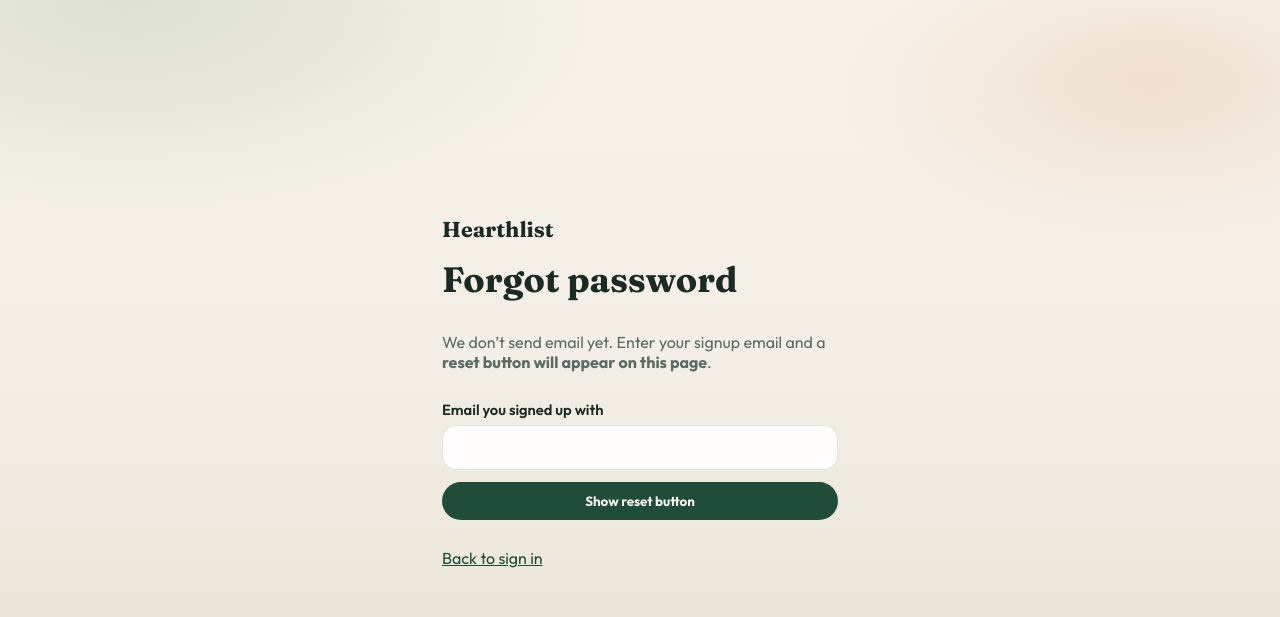
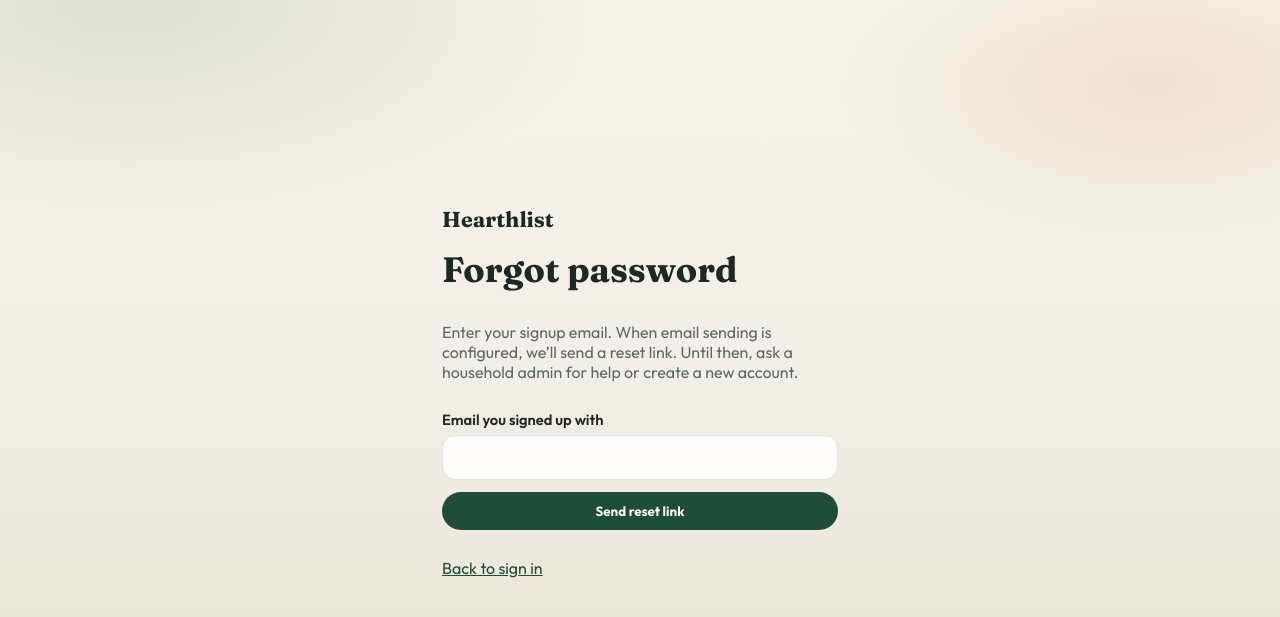
Before and after one commit to akite2fly-cyber/hearthlist, a Flask app: page /forgot-password in a window 1280 px wide. Shown: the top 617 px of the page. Run offline with Flask 3, Linux system fonts and the light colour scheme.

Commit message:
Harden auth: email-only password resets and safer billing hooks.
EOF

Co-authored-by: Cursor <cursoragent@cursor.com>

```diff
--- a/app.py
+++ b/app.py
@@ -6,9 +6,11 @@ import json
 import os
 import re
 import secrets
+import smtplib
 import sqlite3
 import string
 from datetime import date, datetime, timedelta, timezone
+from email.message import EmailMessage
 from functools import wraps
 from pathlib import Path
 from typing import Any
@@ -74,6 +76,12 @@ def ensure_env() -> dict[str, str]:
         "STRIPE_WEBHOOK_SECRET",
         "STRIPE_PRICE_MONTHLY",
         "STRIPE_PRICE_YEARLY",
+        "SMTP_HOST",
+        "SMTP_PORT",
+        "SMTP_USER",
+        "SMTP_PASSWORD",
+        "SMTP_FROM",
+        "SMTP_USE_TLS",
     ):
         raw = os.environ.get(key)
         if raw:
@@ -542,6 +550,55 @@ def create_reset_token(user_id: int) -> str:
     return token
 
 
+def smtp_configured() -> bool:
+    return bool((os.environ.get("SMTP_HOST") or "").strip() and (os.environ.get("SMTP_FROM") or "").strip())
+
+
+def send_reset_email(to_email: str, reset_url: str) -> bool:
+    """Send a password-reset email when SMTP env vars are set. Returns True on success."""
+    host = (os.environ.get("SMTP_HOST") or "").strip()
+    from_addr = (os.environ.get("SMTP_FROM") or "").strip()
+    if not host or not from_addr:
+        return False
+    port = int((os.environ.get("SMTP_PORT") or "587").strip() or "587")
+    user = (os.environ.get("SMTP_USER") or "").strip()
+    password = os.environ.get("SMTP_PASSWORD") or ""
+    use_tls = (os.environ.get("SMTP_USE_TLS") or "1").strip().lower() not in ("0", "false", "no")
+
+    msg = EmailMessage()
+    msg["Subject"] = "Reset your Hearthlist password"
+    msg["From"] = from_addr
+    msg["To"] = to_email
+    msg.set_content(
+        "Use this link to set a new Hearthlist password (expires in 1 hour):\n\n"
+        f"{reset_url}\n\n"
+        "If you did not request this, you can ignore this email.\n"
+    )
+
+    try:
+        with smtplib.SMTP(host, port, timeout=20) as smtp:
+            if use_tls:
+                smtp.starttls()
+            if user:
+                smtp.login(user, password)
+            smtp.send_message(msg)
+        return True
+    except Exception as exc:  # pragma: no cover
+        print(f"Password reset email failed: {exc}")
+        return False
+
+
+def deliver_reset_link(to_email: str, reset_url: str) -> bool:
+    """Email the reset link when SMTP is configured. Never expose it in the browser."""
+    if smtp_configured():
+        return send_reset_email(to_email, reset_url)
+    if not IS_PRODUCTION:
+        # Local recovery only — link goes to the server console, not the page.
+        print(f"[hearthlist] Password reset for {to_email}: {reset_url}")
+        return True
+    return False
+
+
 def valid_reset_token(token: str):
     row = get_db().execute(
         """
@@ -767,25 +824,27 @@ def forgot_password():
     if current_user():
         return redirect(url_for("home"))
     if request.method == "GET":
-        return render_template("forgot_password.html")
+        return render_template("forgot_password.html", email_ready=smtp_configured())
 
     email = (request.form.get("email") or "").strip().lower()
     user = get_db().execute("SELECT * FROM users WHERE email = ?", (email,)).fetchone()
-    reset_url = None
-    if user:
+    # Same response whether or not the email exists (no account enumeration).
+    # Only mint a token when it can be delivered (SMTP) or logged locally (dev).
+    if user and (smtp_configured() or not IS_PRODUCTION):
         token = create_reset_token(user["id"])
         reset_url = public_base_url() + url_for("reset_password", token=token)
-        # Until email/SMTP is configured, show the one-time link on screen
-        # so you can recover access. Keep this private.
+        deliver_reset_link(user["email"], reset_url)
+
     flash(
-        "If that email is registered, you can reset your password below.",
+        "If that email is registered, check your inbox for a reset link. "
+        "It may take a minute to arrive.",
         "ok",
     )
     return render_template(
         "forgot_password.html",
         submitted=True,
-        reset_url=reset_url,
         email=email,
+        email_ready=smtp_configured(),
     )
 
 
@@ -1675,12 +1734,11 @@ def billing_webhook():
         return jsonify({"ok": False}), 400
     payload = request.data
     sig = request.headers.get("Stripe-Signature", "")
-    secret = os.environ.get("STRIPE_WEBHOOK_SECRET", "")
+    secret = (os.environ.get("STRIPE_WEBHOOK_SECRET") or "").strip()
+    if not secret:
+        return jsonify({"error": "Webhook secret not configured"}), 503
     try:
-        if secret:
-            event = stripe.Webhook.construct_event(payload, sig, secret)
-        else:
-            event = stripe.Event.construct_from(request.get_json(force=True), stripe.api_key)
+        event = stripe.Webhook.construct_event(payload, sig, secret)
     except Exception:
         return jsonify({"error": "Invalid payload"}), 400
 
@@ -1720,7 +1778,7 @@ def billing_webhook():
 @require_household
 def billing_dev_activate(household, user):
     """Local/dev helper when Stripe keys are not set yet."""
-    if IS_PRODUCTION and os.environ.get("STRIPE_SECRET_KEY"):
+    if IS_PRODUCTION:
         flash("Use Stripe Checkout in production.", "error")
         return redirect(url_for("account"))
     get_db().execute(
--- a/templates/forgot_password.html
+++ b/templates/forgot_password.html
@@ -6,22 +6,20 @@
   <a class="brand" href="{{ url_for('landing') }}">Hearthlist</a>
   <h1>Forgot password</h1>
   <p class="auth-sub">
-    We don’t send email yet. Enter your signup email and a
-    <strong>reset button will appear on this page</strong>.
+    {% if email_ready %}
+    Enter your signup email and we’ll send a one-time reset link.
+    {% else %}
+    Enter your signup email. When email sending is configured, we’ll send a reset link.
+    Until then, ask a household admin for help or create a new account.
+    {% endif %}
   </p>
 
-  {% if submitted and reset_url %}
-  <div class="reset-box reset-box--ready">
-    <p class="reset-ready-label">Your reset link is ready</p>
-    <a class="btn btn-primary btn-block btn-lg" href="{{ reset_url }}">Set a new password</a>
-    <p class="hint" style="margin-top:0.75rem">Or copy this link:</p>
-    <p><a class="reset-link" href="{{ reset_url }}">{{ reset_url }}</a></p>
-    <p class="hint">Expires in 1 hour. Keep it private.</p>
-  </div>
-  {% elif submitted %}
+  {% if submitted %}
   <div class="reset-box">
-    <p>No account found for that email. Check the spelling, or
-      <a href="{{ url_for('signup') }}">create a new account</a>.
+    <p>
+      If that email is registered, a reset link was sent when email delivery is available.
+      Check your inbox (and spam), then return here to
+      <a href="{{ url_for('login') }}">sign in</a>.
     </p>
   </div>
   {% endif %}
@@ -30,7 +28,7 @@
     <label>Email you signed up with
       <input type="email" name="email" value="{{ email or '' }}" required autocomplete="email" inputmode="email" />
     </label>
-    <button class="btn btn-primary btn-block" type="submit">Show reset button</button>
+    <button class="btn btn-primary btn-block" type="submit">Send reset link</button>
   </form>
   <p class="auth-foot"><a href="{{ url_for('login') }}">Back to sign in</a></p>
 </main>
```
Also changed, not shown: templates/login.html (+5 -2 lines), 1 other file.
